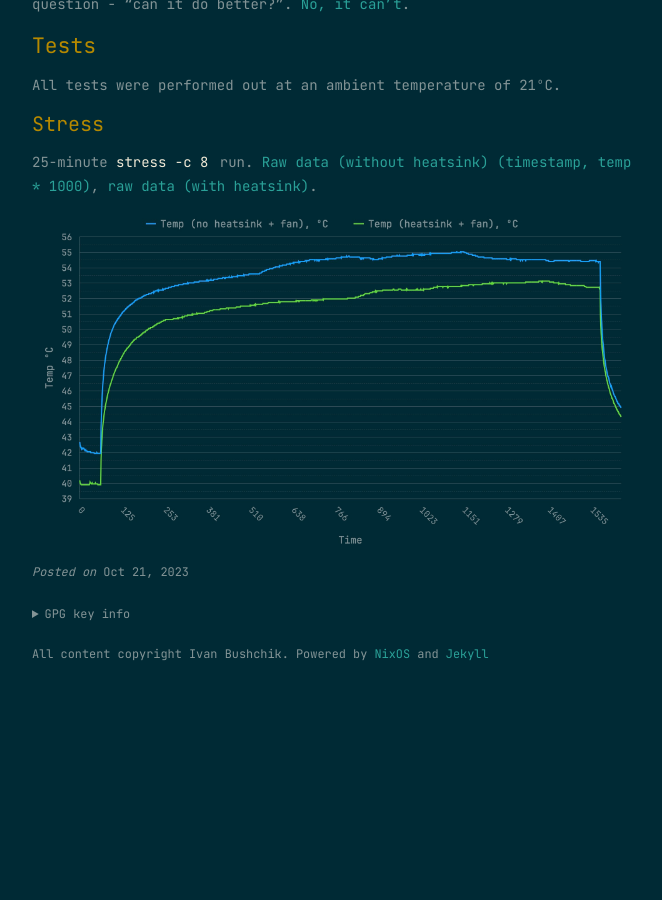
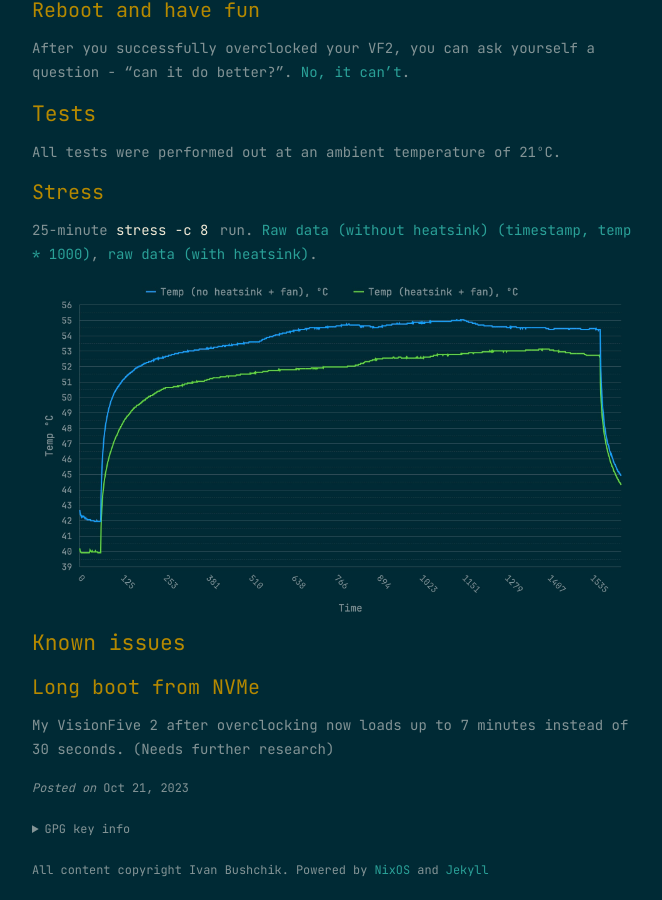
Before and after one commit to ivabus/ivabus.github.io, a Jekyll site: the page built from _posts/2023-10-21-overclocking-starfive-vf2.md, in a window 1280 px wide and 900 px high, scrolled down 2167 px. Shown: the whole window, without its empty margins (308-970 px from the left). Built offline with Jekyll 4.4.1, drawn with Linux system fonts in a browser that asks for light colours; the table of contents is made by our own code; before the commit the page ends 2851 px from its top, so only the background shows below that; some of the changed text lies outside the part shown.

Commit message:
Add "Known issues"
Signed-off-by: Ivan Bushchik <ivabus@ivabus.dev>

```diff
--- a/_posts/2023-10-21-overclocking-starfive-vf2.md
+++ b/_posts/2023-10-21-overclocking-starfive-vf2.md
@@ -82,3 +82,10 @@ All tests were performed out at an ambient temperature of 21ºC.
 25-minute `stress -c 8` run. [Raw data (without heatsink) (timestamp, temp * 1000)](/posts_media/2023-10-21-overclocking-starfive-vf2/vf2_stress_data), [raw data (with heatsink)](/posts_media/2023-10-21-overclocking-starfive-vf2/vf2_stress_data_heatsink).
 
 ![Stress test graph](/posts_media/2023-10-21-overclocking-starfive-vf2/vf2_stress.jpeg)
+
+
+# Known issues
+
+## Long boot from NVMe
+
+My VisionFive 2 after overclocking now loads up to 7 minutes instead of 30 seconds. (Needs further research)
```
